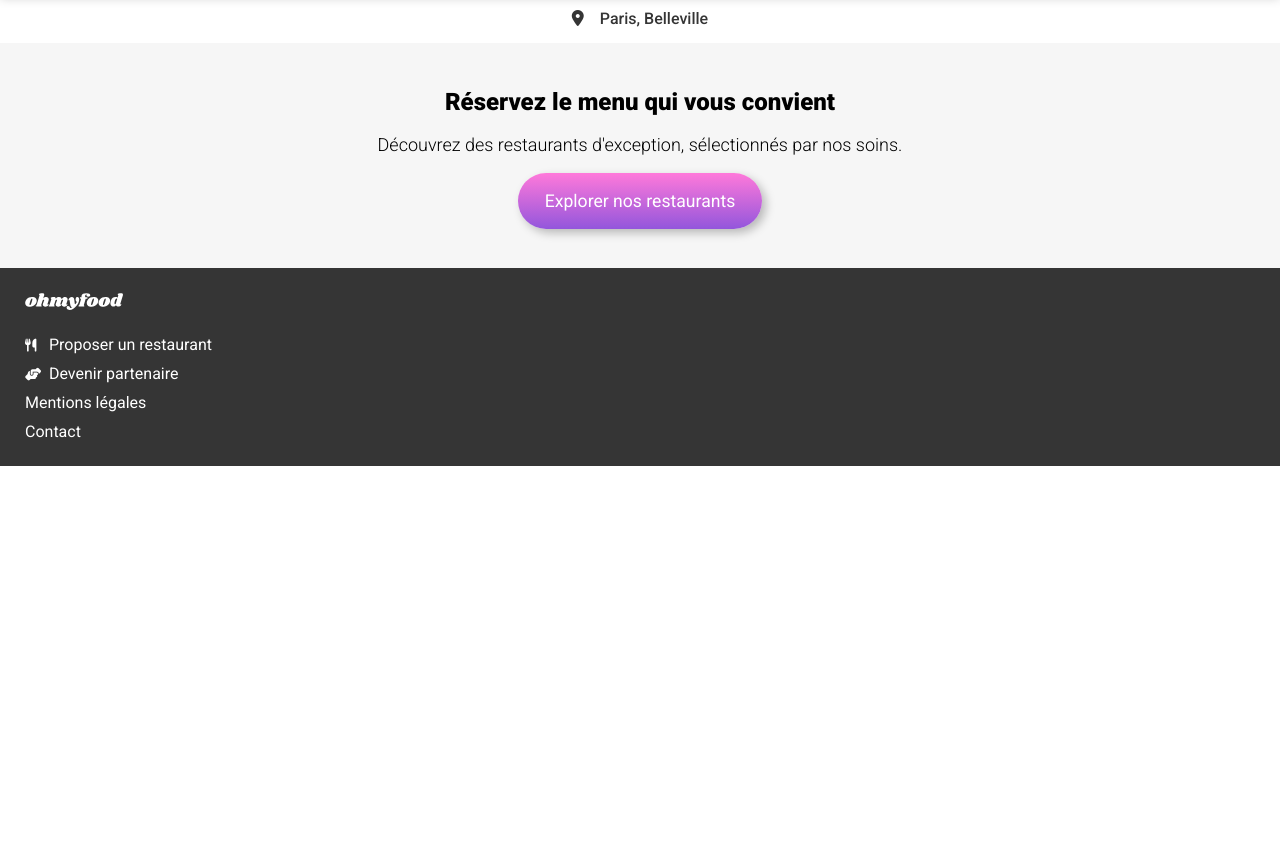
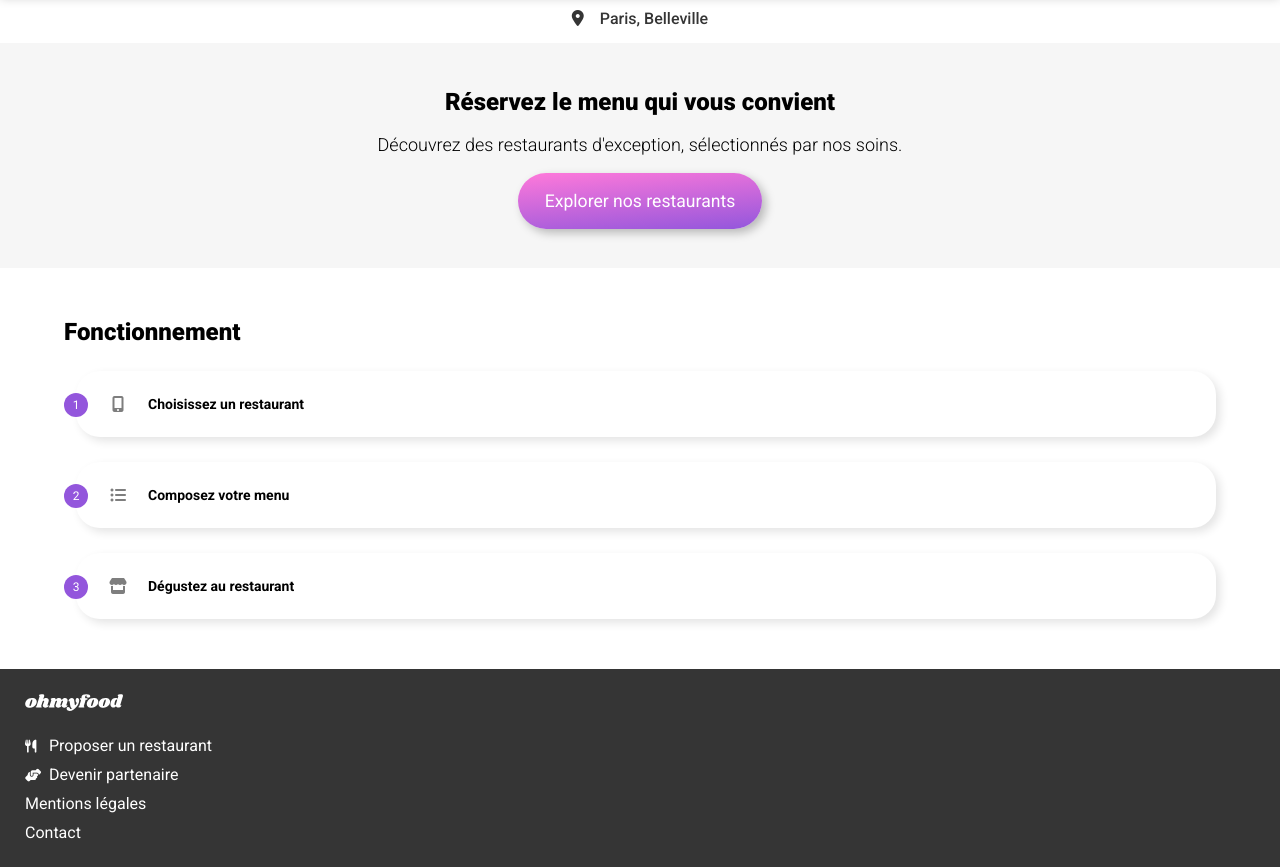
Before and after one commit to Yuuusuuke/VincentAllio_3_25082021, a website: page index.html in a window 1280 px wide. Shown: the part 71-938 px from the top of the page. Before the commit the page ends 800 px from the top, so only its background shows below. Drawn offline with Linux system fonts and the light colour scheme; a web font is replaced by a local one.

Commit message:
Add explaination area

```diff
--- a/index.html
+++ b/index.html
@@ -31,6 +31,25 @@
                     Explorer nos restaurants
                 </a>
             </div>
+
+            <div class="explaination">
+                <h2 class="explaination__title">Fonctionnement</h2>
+                <div class="explaination__card">
+                    <div class="explaination__card__step">1</div>
+                    <i class="fas fa-mobile-alt explaination__card__icon"></i>
+                    <p class="explaination__card__text">Choisissez un restaurant</p>
+                </div>
+                <div class="explaination__card">
+                    <div class="explaination__card__step">2</div>
+                    <i class="fas fa-list-ul explaination__card__icon"></i>
+                    <p class="explaination__card__text">Composez votre menu</p>
+                </div>
+                <div class="explaination__card">
+                    <div class="explaination__card__step">3</div>
+                    <i class="fas fa-store explaination__card__icon"></i>
+                    <p class="explaination__card__text">Dégustez au restaurant</p>
+                </div>
+            </div>
         </main>
 
         <!-- Footer -->
--- a/sass/_mixins.scss
+++ b/sass/_mixins.scss
@@ -3,3 +3,8 @@
     align-items: center;
     justify-content: center;
 }
+
+@mixin titles {
+    font-size: 1.5em;
+    font-weight: 800;
+}
--- a/sass/main.scss
+++ b/sass/main.scss
@@ -51,8 +51,7 @@ body {
     text-align: center;
 
     &__title {
-        font-size: 1.5em;
-        font-weight: 800;
+        @include titles;
     }
 
     &__text {
@@ -63,19 +62,73 @@ body {
 
     &__button {
         font-size: 1.1em;
-        background-image: linear-gradient(0deg, $colorPrimary, $colorSecondary);
+        background-image: linear-gradient(355deg, $colorPrimary, $colorSecondary);
         padding: 1em 1.5em;
         border-radius: 30px;
         color: white;
         box-shadow: 0.25rem 0.25rem 10px rgb(0 0 0 / 25%);
         cursor: pointer;
         transition: all .25s ease;
-
     }
 
     &__button:hover {
         box-shadow: 0.25rem 0.25rem 10px rgb(0 0 0 / 50%);
         filter: brightness(1.1);
+    }
+}
+
+.explaination{
+    font-family: "Roboto", sans-serif;
+    margin: 50px 5%;
+
+    &__title{
+        @include titles;
+    }
+
+    &__card{
+        display: flex;
+        align-items: center;
+        position: relative;
+        margin: 25px 0 25px 12px;
+        padding: 25px 0;
+        border-radius: 24px;
+        box-shadow: 0.25rem 0.25rem 10px #e4e4e4;
+        background: white;
+        cursor: pointer;
+
+        &__icon{
+            color: #7e7e7e;
+            margin: 0 20px 0 32px;
+            width: 20px;
+            @include centerElement;
+            display: flex !important;
+        }
+
+        &__text{
+            color: black;
+            font-size: 14px;
+            font-weight: 600;
+        }
+
+        &__step{
+            position: absolute;
+            @include centerElement;
+            left: -12px;
+            top: 22px;
+            width: 24px;
+            height: 24px;
+            border-radius: 50%;
+            background-color: $colorPrimary;
+            color: white;
+            font-size: 12px;
+        }
+
+        &:hover{
+            background: #f5edff;
+        }
+        &:hover &__icon{
+            color: $colorPrimary;
+        }
     }
 }
 
```
Also changed, not shown: CHANGELOG.md, public/css/prefixed/style.css, public/css/style.css, 1 other file.
